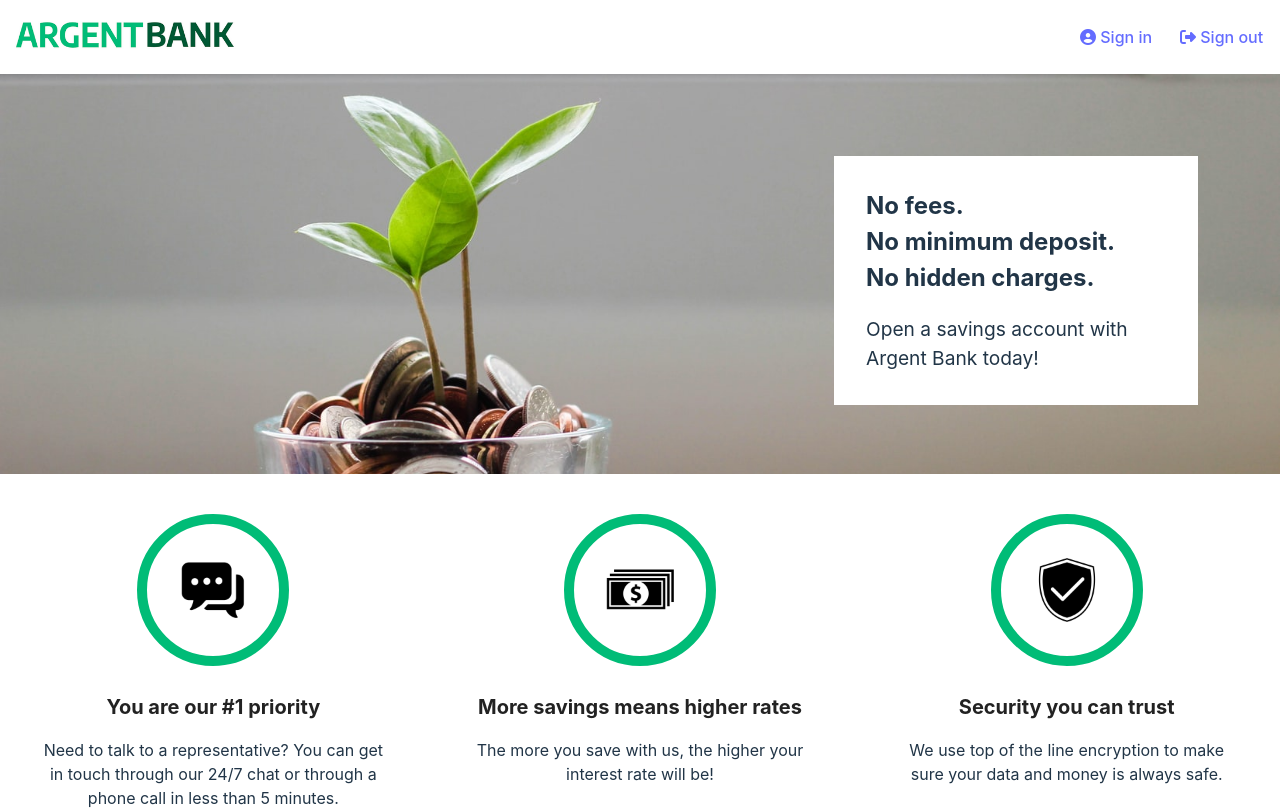
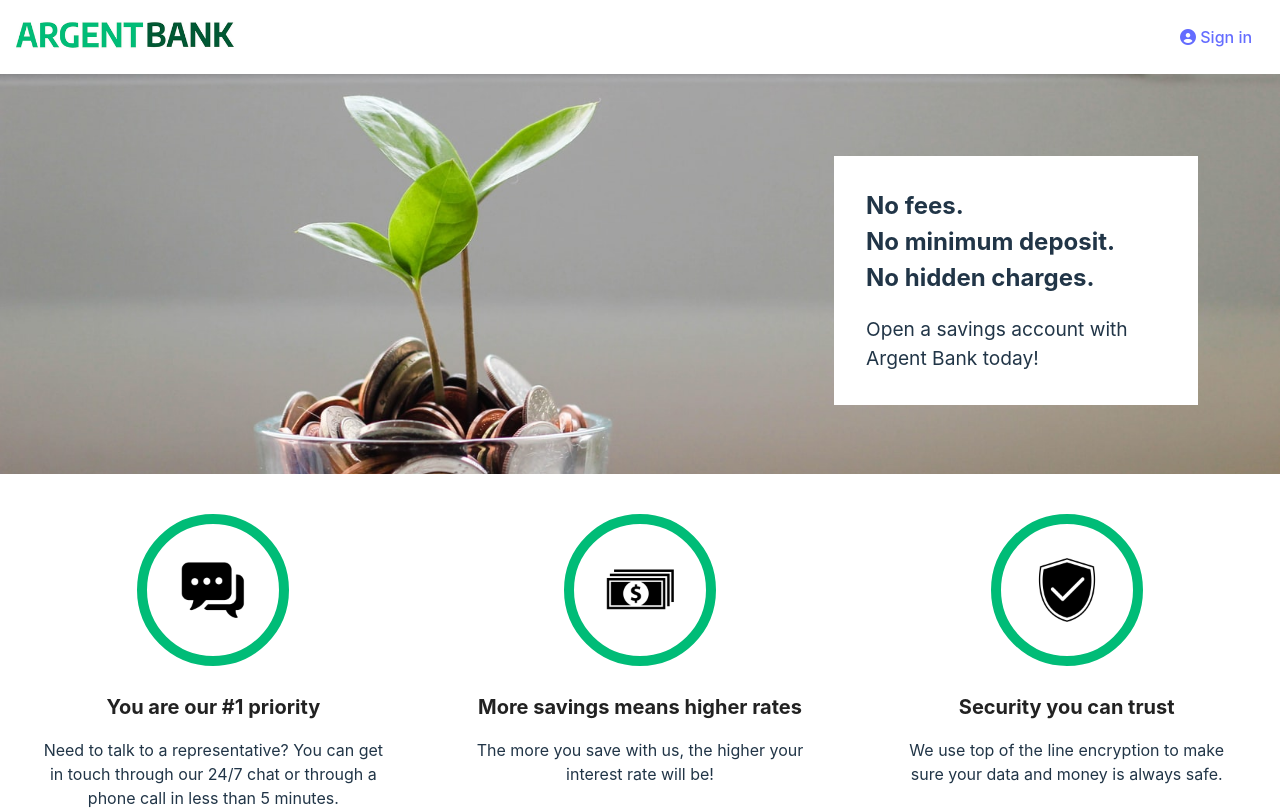
Before and after one commit to Abdillah-MD/ArgentBank, a React (Vite) app in the folder client/: page / in a window 1280 px wide. Shown: the top 810 px of the page. Built offline with nearby package versions, Linux system fonts and the light colour scheme.

Commit message:
Url de navigation du header

```diff
--- a/client/src/components/Header/main.jsx
+++ b/client/src/components/Header/main.jsx
@@ -1,8 +1,10 @@
-import { Link } from "react-router-dom"
+import { Link, useLocation } from "react-router-dom"
 import logo from "/images/argentBankLogo.png"
 import './style.scss'
 
 const Header = () => {
+    const location = useLocation()
+
     return (
         <header className="header">
             <Link className="header_logo" to="/accueil" >
@@ -10,8 +12,16 @@ const Header = () => {
                 <h1 className="sr-only">Argent Bank</h1>
             </Link>
             <nav className="header_nav">
-                <Link className="header_nav-link" to="sign-in"><i className="fa-solid fa-circle-user"></i> Sign in</Link>
-                <Link className="header_nav-link" to="/accueil"><i className="fa-solid fa-right-from-bracket"></i> Sign out</Link>
+
+                {/* Regarder l'url pour afficher les liens de navigation */}
+
+                {location.pathname === "/admin" || location.pathname === "/admin/user"
+                    ? <>
+                        <Link className="header_nav-link" to="/admin/user"><i className="fa-solid fa-circle-user"></i> Name</Link>
+                        <Link className="header_nav-link" to="/accueil"><i className="fa-solid fa-right-from-bracket"></i> Sign out</Link>
+                    </>
+                    : <Link className="header_nav-link" to="sign-in"><i className="fa-solid fa-circle-user"></i> Sign in</Link>
+                }
             </nav>
         </header>
     )
```
